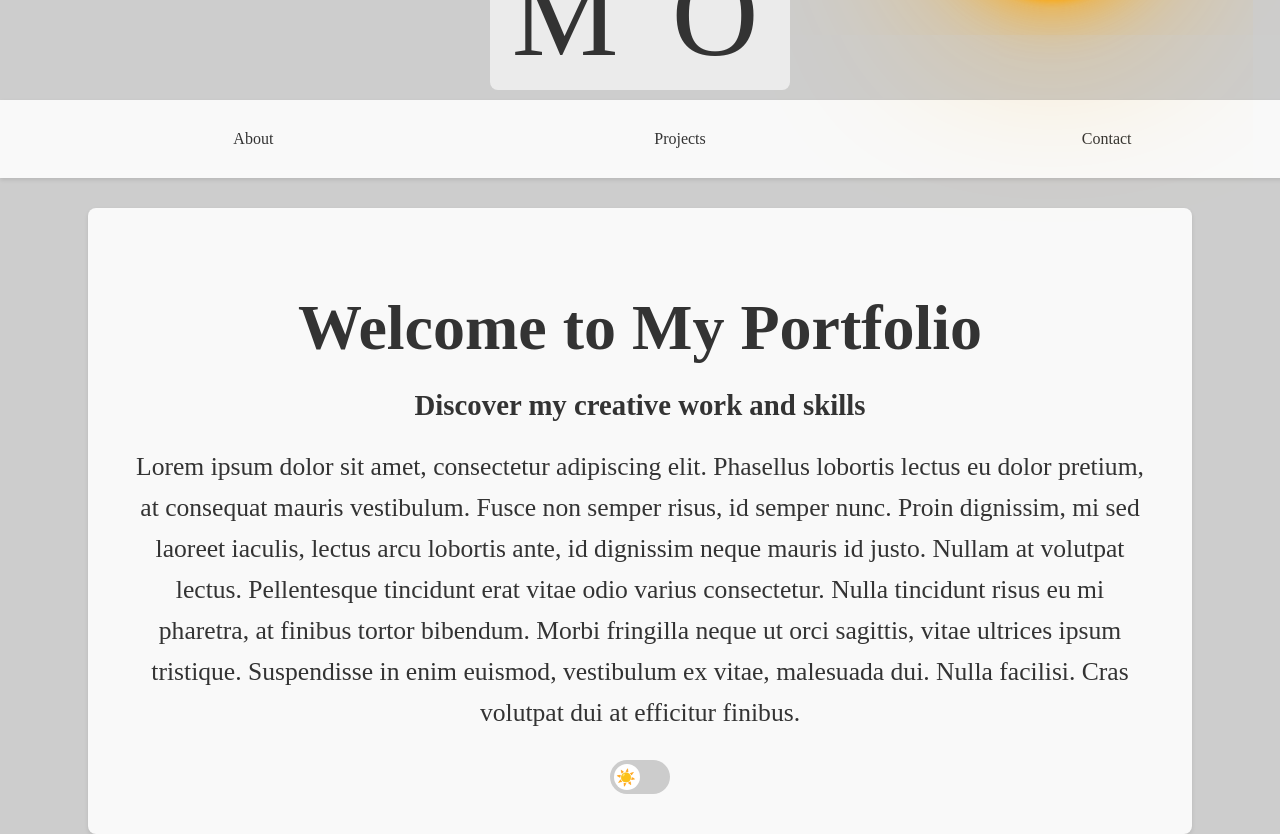
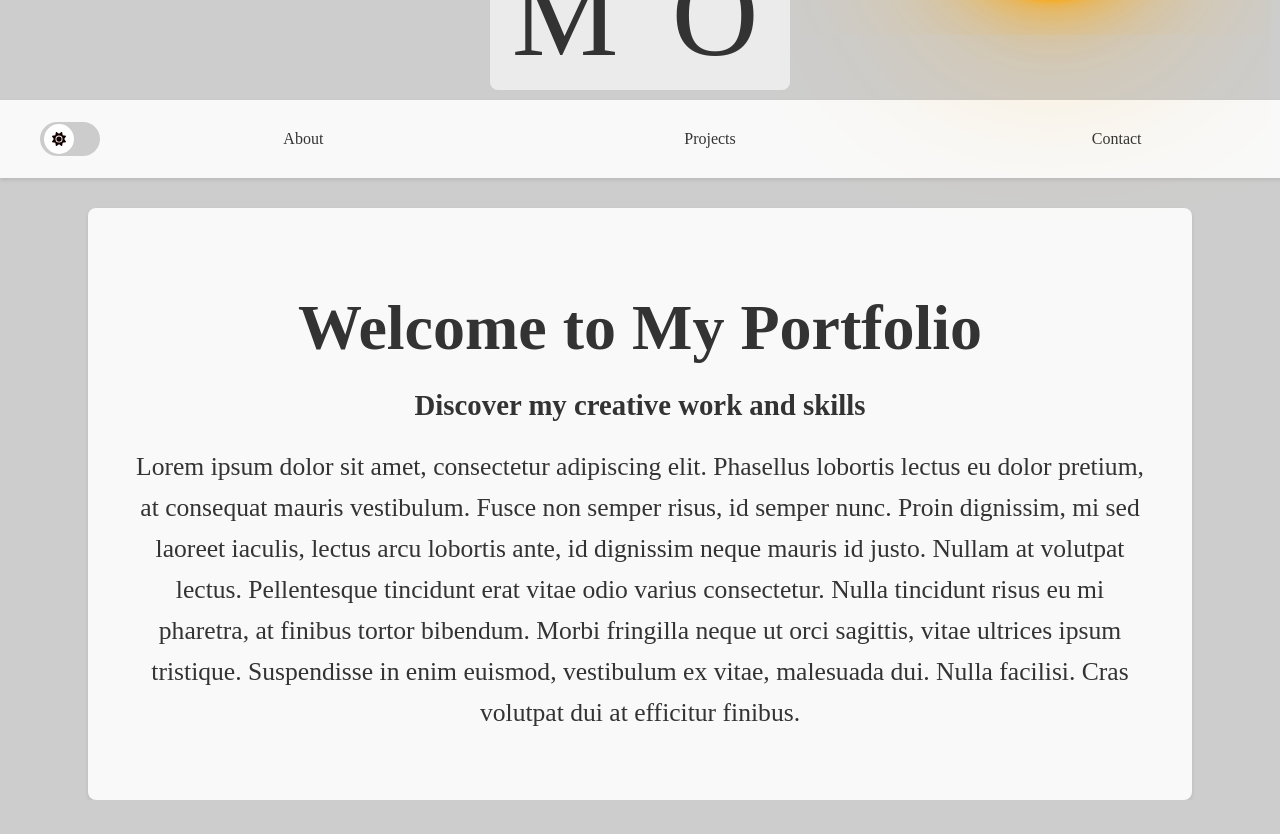
Before and after one commit to moraole/pf-react, a React (Create React App) app: page / in a window 1280 px wide. Shown: the part 220-1054 px from the top of the page. After the commit the page ends 1020 px from the top, so only its background shows below. Built offline with nearby package versions, Linux system fonts and the light colour scheme.

Commit message:
updated Home and FancySwitchbutton

```diff
--- a/src/components/FancySwitchButton.js
+++ b/src/components/FancySwitchButton.js
@@ -1,5 +1,8 @@
 import React from 'react';
 import styled from 'styled-components';
+import { FontAwesomeIcon } from '@fortawesome/react-fontawesome';
+import { faSun } from '@fortawesome/free-solid-svg-icons';
+import { faMoon } from '@fortawesome/free-solid-svg-icons';
 
 const SwitchContainer = styled.label`
   position: relative;
@@ -33,27 +36,30 @@ const Slider = styled.span`
   transition: 0.4s;
   border-radius: 34px;
 
-  &:before {
-    position: absolute;
-    content: '';
-    height: 26px;
-    width: 26px;
-    left: 4px;
-    bottom: 4px;
-    background-color: white;
-    transition: 0.4s;
-    border-radius: 50%;
+
   }
 `;
 
 const Icon = styled.span`
   position: absolute;
   top: 50%;
-  left: ${({ isOn }) => (isOn ? 'calc(100% - 6px)' : '6px')};
-  transform: ${({ isOn }) => (isOn ? 'translate(-100%, -50%)' : 'translate(0, -50%)')};
+  transform: translateY(-50%);
   font-size: 16px;
-  color: ${({ isOn }) => (isOn ? '#FFD700' : '#F7F7F7')};
+  color: ${({ isOn }) => (isOn ? '#7a88ff' : '#140000')};
   transition: 0.4s;
+  display: flex;
+  align-items: center;
+  justify-content: center;
+  width: 30px; /* Set the width to match the size of the slider circle */
+  height: 30px; /* Set the height to match the size of the slider circle */
+  border-radius: 50%;
+  background-color: white;
+  z-index: 1;
+  left: ${({ isOn }) => (isOn ? 'calc(100% - 56%)' : '4px')}; /* Adjust left positioning */
+`;
+
+const IconSymbol = styled(FontAwesomeIcon)`
+  font-size: 14px; /* Adjust the size to match the slider circle */
 `;
 
 const FancySwitchButton = ({ isOn, onToggle }) => {
@@ -61,7 +67,9 @@ const FancySwitchButton = ({ isOn, onToggle }) => {
     <SwitchContainer>
       <SwitchInput type="checkbox" checked={isOn} onChange={onToggle} />
       <Slider className="Slider" />
-      <Icon isOn={isOn}>{isOn ? '🌙' : '☀️'}</Icon>
+      <Icon isOn={isOn}>
+        <IconSymbol icon={isOn ? faMoon : faSun} />
+      </Icon>
     </SwitchContainer>
   );
 };
--- a/src/components/Home.js
+++ b/src/components/Home.js
@@ -8,6 +8,7 @@ import lightTheme from '../themes/lightTheme';
 import darkTheme from '../themes/darkTheme';
 import { FontAwesomeIcon } from '@fortawesome/react-fontawesome';
 import { faSun } from '@fortawesome/free-solid-svg-icons';
+import { faMoon } from '@fortawesome/free-solid-svg-icons';
 
 const GlobalStyles = createGlobalStyle`
   @font-face {
@@ -96,6 +97,13 @@ const Accessibility = styled.div`
   align-items: left;
   align: left;
 
+
+`
+
+const FAIcon = styled(FontAwesomeIcon)`
+  font-size: 8rem;
+  color: yellow;
+  left: 100px;
 `
 
 const Title = styled.h1`
@@ -144,11 +152,12 @@ const Home = () => {
   return (
     <ThemeProvider theme={isDarkMode ? darkTheme : lightTheme}>
       <GlobalStyles />
-      <Accessibility>
-        <FontAwesomeIcon icon={faSun} />
-      </Accessibility>
+      {/* <Accessibility>
+        {isDarkMode ? <FontAwesomeIcon icon={faMoon} style={{ fontSize: '8rem'}} /> : <FAIcon icon={faSun} />}
+      </Accessibility> */}
       <Header isDarkMode={isDarkMode} />
       <NavBar>
+        <FancySwitchButton isOn={isDarkMode} onToggle={toggleDarkMode} />
         <NavItem href="#about">About</NavItem>
         <NavItem href="#projects">Projects</NavItem>
         <NavItem href="#contact">Contact</NavItem>
@@ -168,7 +177,7 @@ const Home = () => {
             tristique. Suspendisse in enim euismod, vestibulum ex vitae, malesuada
             dui. Nulla facilisi. Cras volutpat dui at efficitur finibus.
           </BodyText>
-          <FancySwitchButton isOn={isDarkMode} onToggle={toggleDarkMode} />
+
         </ContentContainer >
       </MainContainer>
     </ThemeProvider>
```
